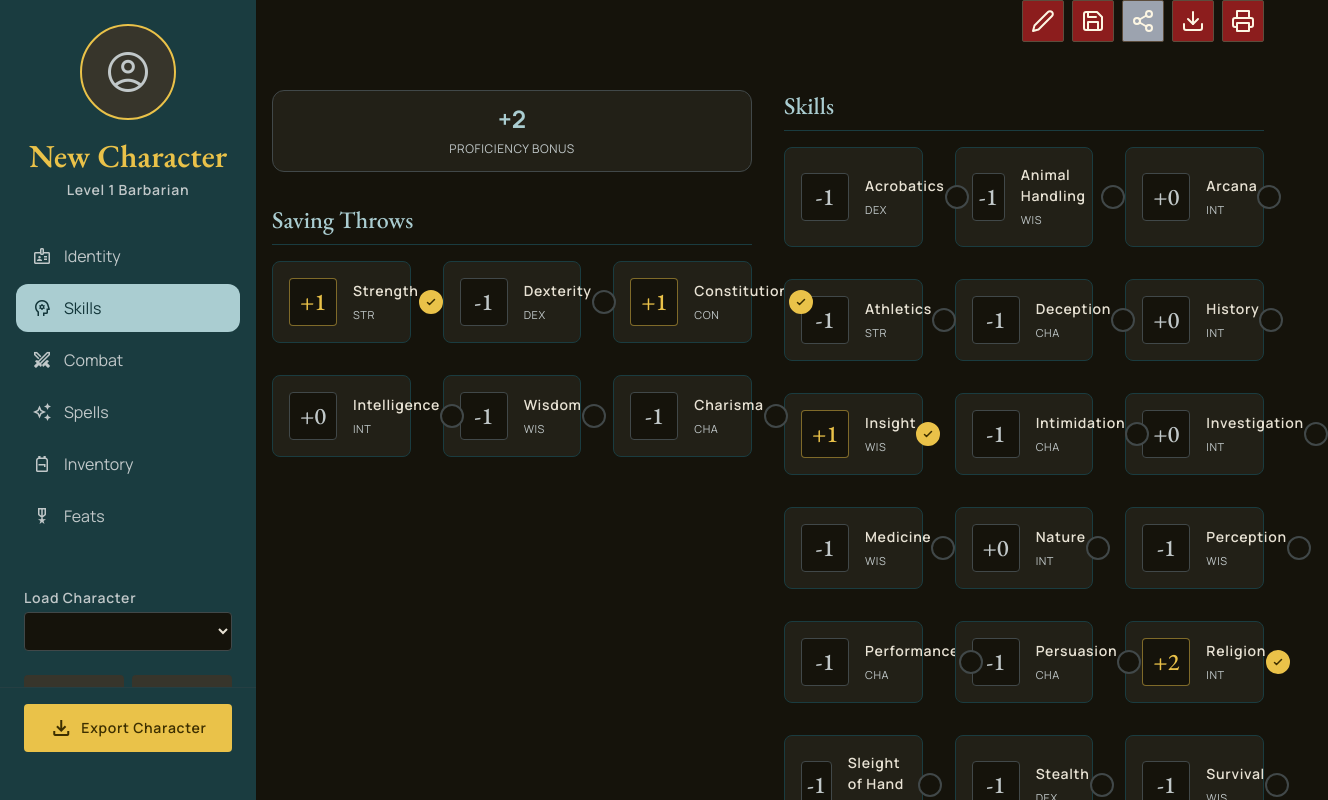
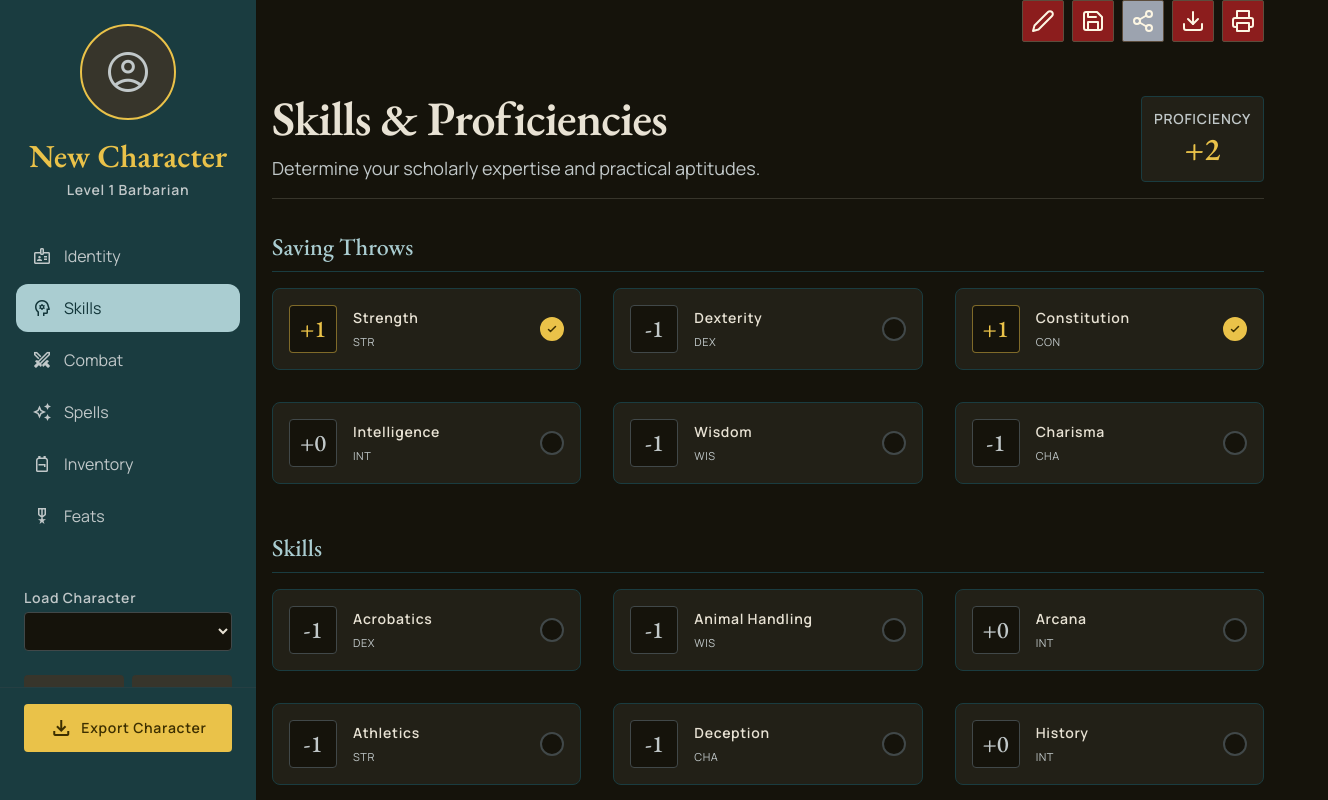
Before and after one commit to MelvinLoos/5e-character-sheet, a Vue app: page /skills in a window 1280 px wide. Shown: the top 800 px of the page, 1328 px wide, since content can reach past the window. Built offline with nearby package versions, Linux system fonts and the light colour scheme; what ajv-errors would draw is missing.

Commit message:
refactor: redesign Skills view to use full-width layout

```diff
--- a/src/views/Skills.vue
+++ b/src/views/Skills.vue
@@ -7,22 +7,23 @@ const store = useCharacterStore()
 </script>
 
 <template>
-  <div class="flex flex-col gap-8">
-    <div class="grid grid-cols-1 lg:grid-cols-2 gap-8 items-start">
-      <div class="flex flex-col gap-8">
-        <div class="text-center py-3 bg-surface-container rounded-xl border border-outline-variant">
-          <span class="font-bold text-2xl block text-primary"
-            >{{ store.profBonus >= 0 ? '+' : '' }}{{ store.profBonus }}</span
-          >
-          <label class="font-label-md text-on-surface-variant uppercase tracking-wider text-xs"
-            >Proficiency Bonus</label
-          >
+  <div class="flex flex-col h-full">
+    <header class="mb-8 flex justify-between items-end border-b border-surface-variant pb-4">
+      <div>
+        <h2 class="font-display-lg text-display-lg text-on-background">Skills & Proficiencies</h2>
+        <p class="font-body-lg text-body-lg text-on-surface-variant mt-2">Determine your scholarly expertise and practical aptitudes.</p>
+      </div>
+      <div class="flex gap-6">
+        <div class="bg-surface-container border border-primary-container rounded p-3 text-center min-w-[80px]">
+          <p class="font-label-md text-label-md text-on-surface-variant uppercase text-[10px]">Proficiency</p>
+          <p class="font-headline-lg text-headline-lg text-tertiary">{{ store.profBonus >= 0 ? '+' : '' }}{{ store.profBonus }}</p>
         </div>
-        <SavingThrows />
       </div>
-      <div class="flex flex-col gap-8">
-        <SkillsList />
-      </div>
+    </header>
+
+    <div class="flex flex-col gap-8 flex-1">
+      <SavingThrows />
+      <SkillsList />
     </div>
   </div>
 </template>
```
